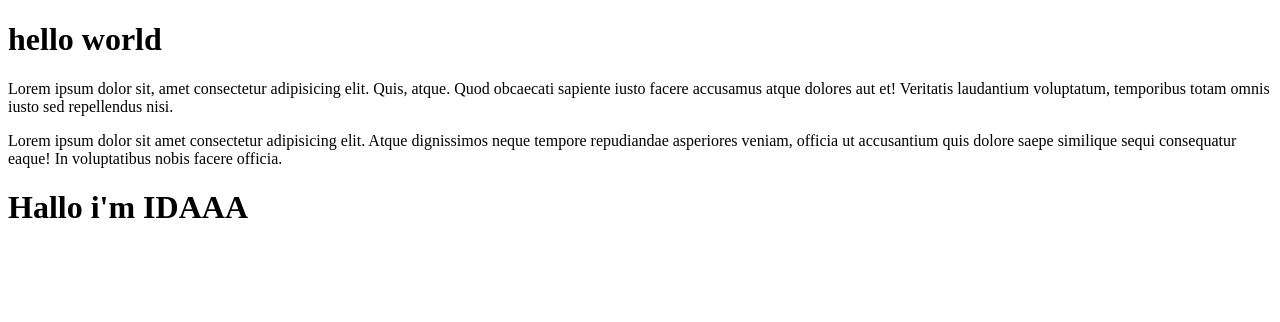
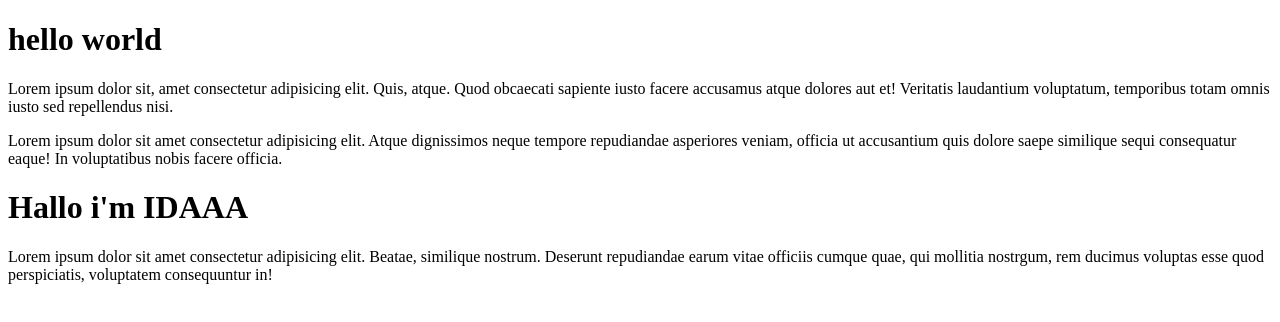
Before and after one commit to sitinurwahida31/belajar-git, a plain HTML site: page index.html in a window 1280 px wide. Drawn offline with Linux system fonts and the light colour scheme.

Commit message:
menambahkan paragraf ke tiga

```diff
--- a/index.html
+++ b/index.html
@@ -16,6 +16,9 @@
         Lorem ipsum dolor sit amet consectetur adipisicing elit. Atque dignissimos neque tempore repudiandae asperiores veniam, officia ut accusantium quis dolore saepe similique sequi consequatur eaque! In voluptatibus nobis facere officia.
     </p>
     <h1>Hallo i'm IDAAA</h1>
+<p>
+    Lorem ipsum dolor sit amet consectetur adipisicing elit. Beatae, similique nostrum. Deserunt repudiandae earum vitae officiis cumque quae, qui mollitia nostrgum, rem ducimus voluptas esse quod perspiciatis, voluptatem consequuntur in!
+</p>
 
 </body>
 </html>
```
